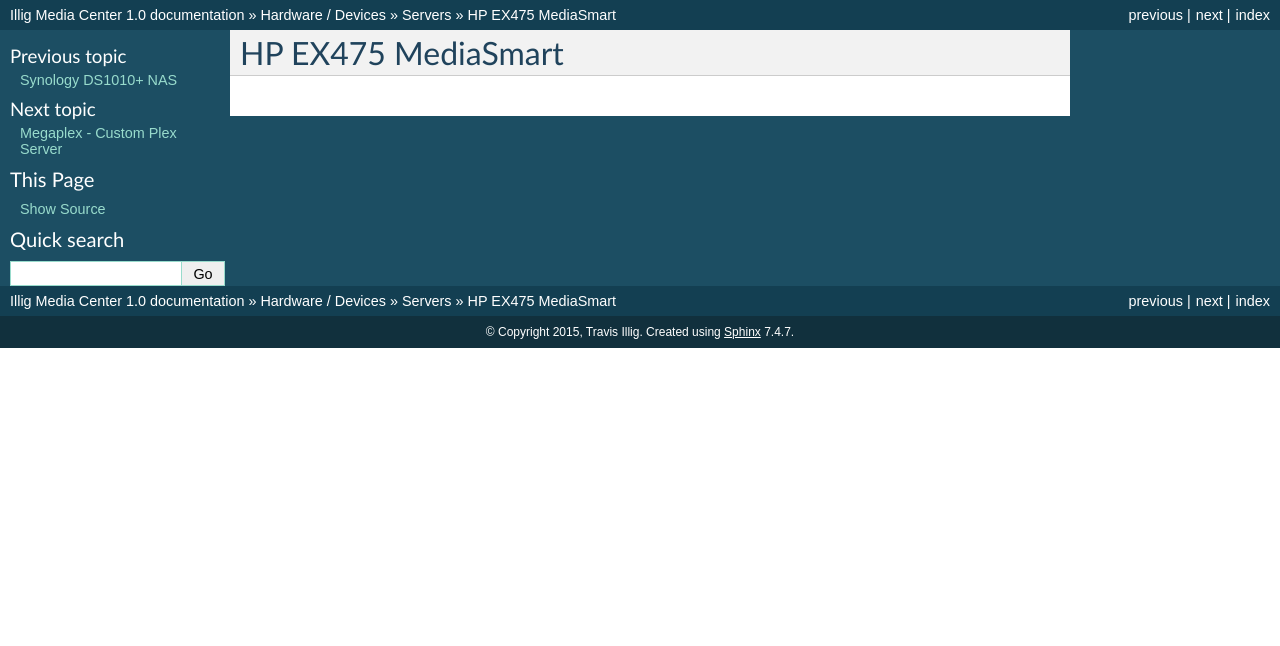
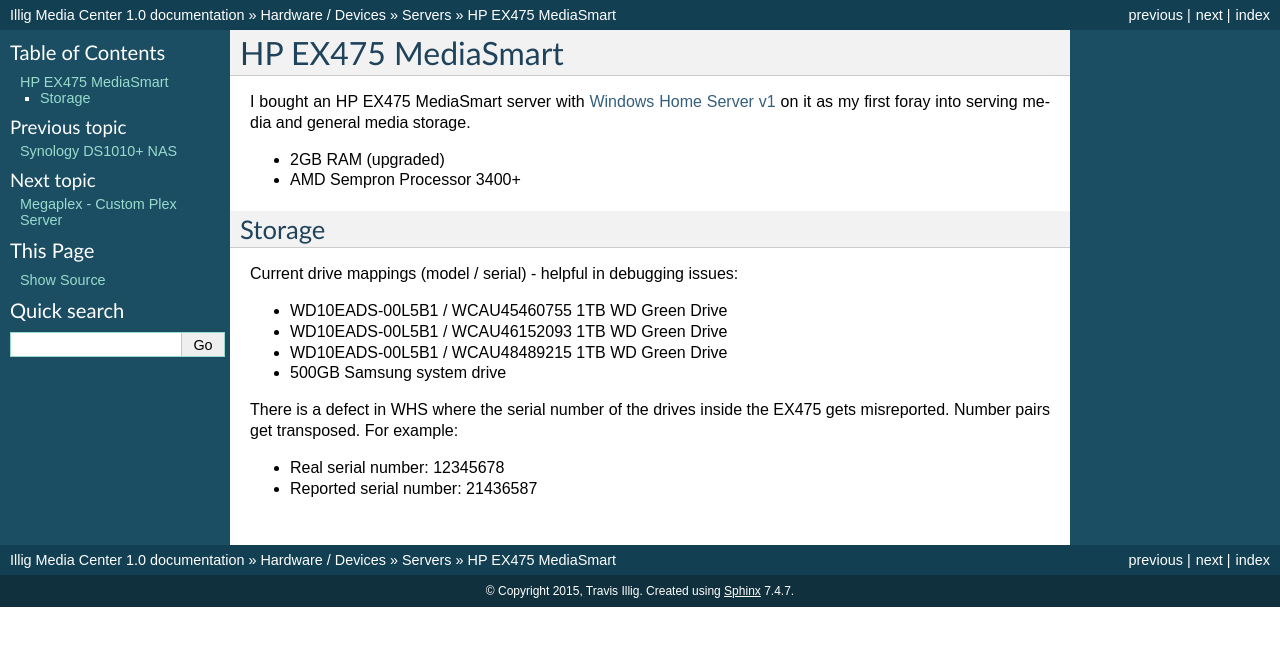
Before and after one commit to tillig/mediacenter, a Sphinx documentation site: the page built from docs/hardware/server/hpex475.rst, in a window 1280 px wide. Shown: the top 646 px of the page. Built offline with Sphinx 7.4.7, drawn with Linux system fonts in a browser that asks for light colours.

Commit message:
Added HP EX475 info.

```diff
--- a/docs/hardware/server/hpex475.rst
+++ b/docs/hardware/server/hpex475.rst
@@ -1,3 +1,23 @@
 ===================
 HP EX475 MediaSmart
 ===================
+
+I bought an HP EX475 MediaSmart server with :doc:`Windows Home Server v1 <../../software/system/whs>` on it as my first foray into serving media and general media storage.
+
+- 2GB RAM (upgraded)
+- AMD Sempron Processor 3400+
+
+Storage
+=======
+
+Current drive mappings (model / serial) - helpful in debugging issues:
+
+- WD10EADS-00L5B1 / WCAU45460755 1TB WD Green Drive
+- WD10EADS-00L5B1 / WCAU46152093 1TB WD Green Drive
+- WD10EADS-00L5B1 / WCAU48489215 1TB WD Green Drive
+- 500GB Samsung system drive
+
+There is a defect in WHS where the serial number of the drives inside the EX475 gets misreported. Number pairs get transposed. For example:
+
+- Real serial number: 12345678
+- Reported serial number: 21436587
--- a/docs/software/convert/handbrake.rst
+++ b/docs/software/convert/handbrake.rst
@@ -22,3 +22,5 @@
 - Maverick (1994) - Possible naturally bad sync. Some scenes are right on, some are off by a couple of frames.
 
 I stopped tracking the complete list. It kind of sucks, but it is what it is.
+
+Part of the way I fixed this was to start using **constant frame rate** in all my conversions rather than variable frame rate. I noticed that, as a general rule, this reduced or removed many of the lip sync problems I saw.
```
Also changed, not shown: docs/formats/video.rst (+7 -5 lines).
